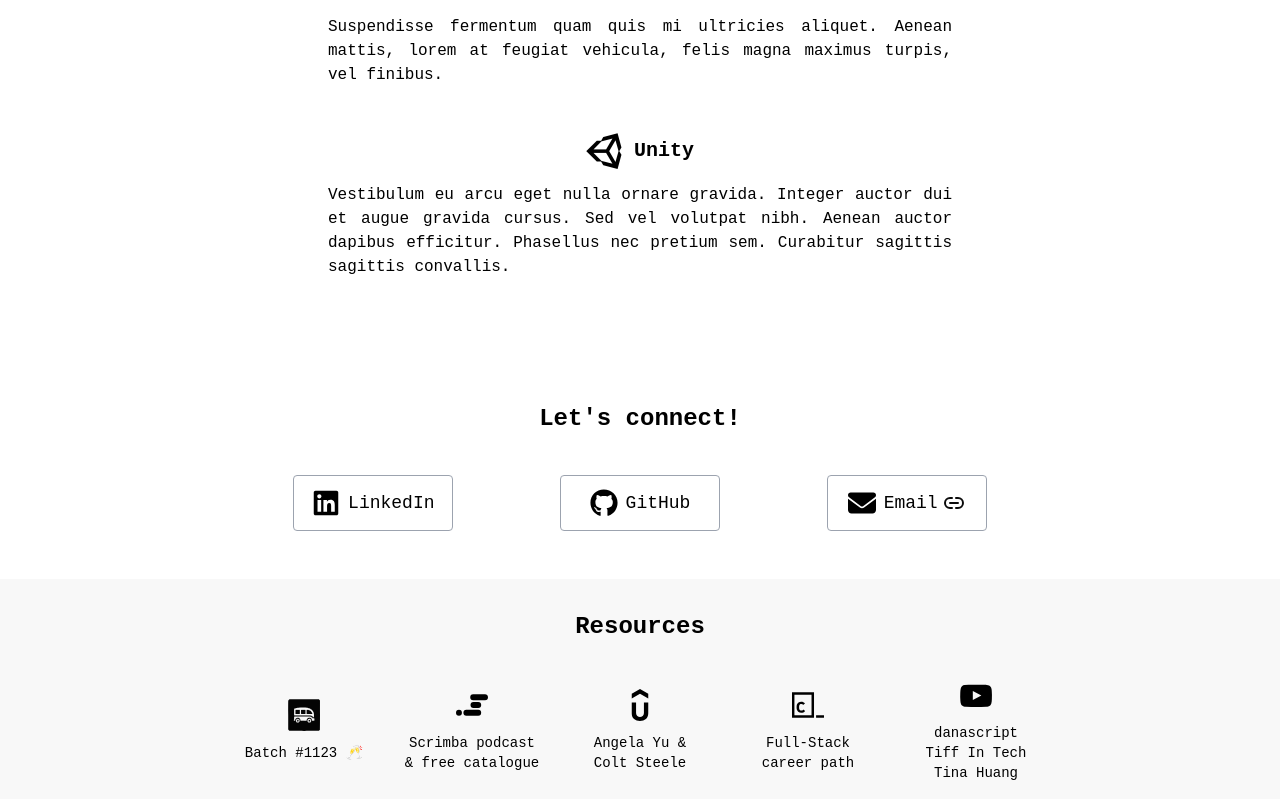
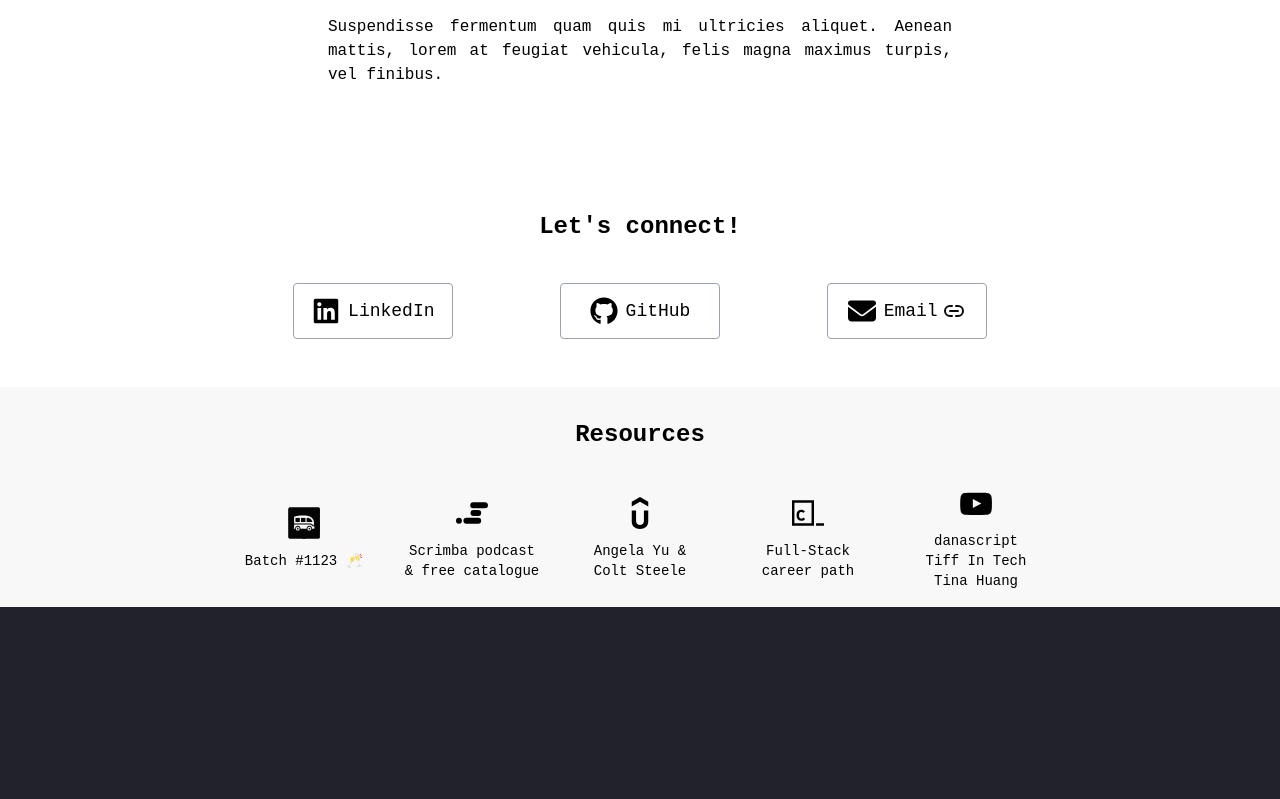
Before and after one commit to zacnation/react-portfolio, a React (Vite) app: page / in a window 1280 px wide. Shown: the part 2967-3766 px from the top of the page. After the commit the page ends 3574 px from the top, so only its background shows below. Built offline with nearby package versions, Linux system fonts and the light colour scheme.

Commit message:
Disable Unity

```diff
--- a/src/components/WhatNext.jsx
+++ b/src/components/WhatNext.jsx
@@ -31,11 +31,11 @@ export default function WhatNext(props) {
         title="Rust"
         description="Suspendisse fermentum quam quis mi ultricies aliquet. Aenean mattis, lorem at feugiat vehicula, felis magna maximus turpis, vel finibus."
       />
-      <TechCard
+      {/* <TechCard
         icon="devicon-unity-original"
         title="Unity"
         description="Vestibulum eu arcu eget nulla ornare gravida. Integer auctor dui et augue gravida cursus. Sed vel volutpat nibh. Aenean auctor dapibus efficitur. Phasellus nec pretium sem. Curabitur sagittis sagittis convallis."
-      />
+      /> */}
     </div>
   );
 }
```
